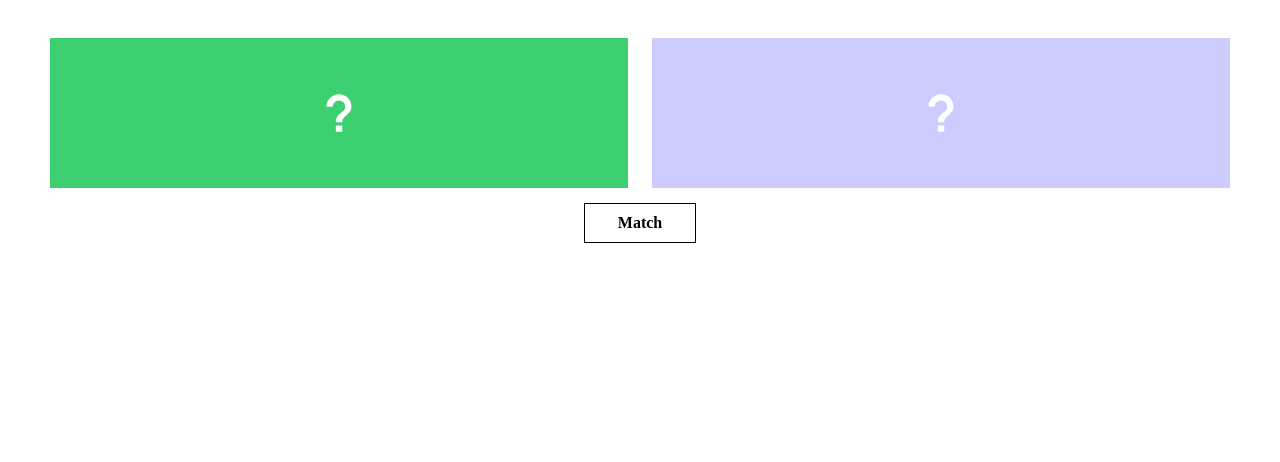
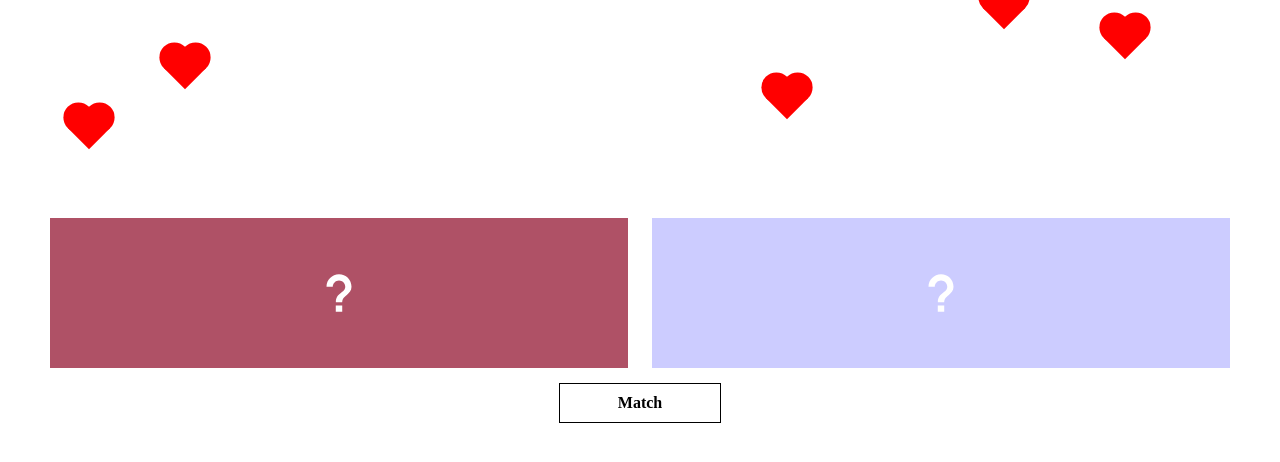
Before and after one commit to vhonebon1/love, a React (Create React App) app: page / in a window 1280 px wide. Shown: the top 462 px of the page. Built offline with nearby package versions, Linux system fonts and the light colour scheme.

Commit message:
add heart animation

```diff
--- a/package.json
+++ b/package.json
@@ -3,6 +3,7 @@
   "version": "0.1.0",
   "private": true,
   "dependencies": {
+    "jquery": "^3.4.1",
     "node-sass": "^4.12.0",
     "react": "^16.8.6",
     "react-dom": "^16.8.6",
--- a/src/App.js
+++ b/src/App.js
@@ -3,6 +3,8 @@ import logo from './logo.svg';
 import './App.css';
 import Picker from './components/picker';
 import People from './people';
+import Colours from './colours';
+import Header from './images/header.png';
 
 class App extends React.Component {
 
@@ -10,43 +12,90 @@ class App extends React.Component {
     super(props);
     this.state = {
       firstPick: false,
-      secondPick: false
+      secondPick: false,
+      firstColour: this.randomPick(Colours),
+      secondColour: this.randomPick(Colours)
     }
+    this.updateColours();
+  }
+
+  allHearts = () => {
+    return document.querySelectorAll('.heart');
+  }
+
+  moveHearts = () => {
+    const that = this;
+    this.allHearts().forEach(function (heart) {
+      setTimeout(() => that.addMoveClass(heart), Math.random() * (2000 - 0) + 0);
+    });
+  }
+
+  resetHearts = () => {
+    const that = this;
+    this.allHearts().forEach(function(heart) {
+      that.addResetClass(heart);
+    })
+  }
+
+  addMoveClass = (element) => {
+    element.classList.add('move');
+  }
+
+  addResetClass = (element) => {
+    element.classList.add('heart-reset');
   }
 
   handleMatch = () => {
     this.setState({ matching: true });
-    const { firstPick, secondPick } = this.state;
-    setTimeout((this.handleFirstPick), 2000);
-    setTimeout((this.handleSecondPick), 4000);
+    setTimeout((this.handleFirstPersonPick), 2000);
+    setTimeout((this.handleSecondPersonPick), 4000);
   }
 
-  randomPerson = () => {
-    return People[Math.floor((Math.random() * People.length) + 1)]
+  updateColours = () => {
+    const first = this.randomPick(Colours);
+    const filteredColours = Colours.filter(colour => colour != first);
+    const second = this.randomPick(filteredColours);
+    this.setState({ firstColour: first,
+                    secondColour: second })
   }
 
-  handleFirstPick = () => {
-    this.setState({ firstPick: this.randomPerson()})
+  randomPick = (array) => {
+    return array[Math.floor((Math.random() * array.length))]
   }
 
-  handleSecondPick = () => {
-    this.setState({ secondPick: this.randomPerson(), matching: false })
+  handleFirstPersonPick = () => {
+    this.setState({ firstPick: this.randomPick(People)})
+  }
+
+  handleSecondPersonPick = () => {
+    const filteredPeople = People.filter(person => person != this.state.firstPick)
+    this.setState({ secondPick: this.randomPick(filteredPeople), matching: false })
+    this.moveHearts()
   }
 
   clearMatch = () => {
-    this.setState({ firstPick: false, secondPick: false })
+    this.setState({ firstPick: false, secondPick: false });
+    this.updateColours();
+    this.resetHearts();
   }
 
   render() {
-    const { firstPick, secondPick, matching } = this.state;
+    const { firstPick, secondPick, matching, firstColour, secondColour } = this.state;
     return (
       <div className="App">
+        <div className="heart"></div>
+        <div className="heart one"></div>
+        <div className="heart two"></div>
+        <div className="heart three"></div>
+        <div className="heart four"></div>
+        <div className="heart five"></div>
         <Picker
           firstPick={firstPick}
           secondPick={secondPick}
+          firstColour={firstColour}
+          secondColour={secondColour}
           handleMatch={this.handleMatch}
           clearMatch={this.clearMatch}
-          hasBothPicks={firstPick && secondPick}
           matching={matching}
         />
       </div>
--- a/src/colours.jsx
+++ b/src/colours.jsx
@@ -1,3 +1,4 @@
-const colours = ["#3cd070", "#e0115f", "#ff9933", "#ccccff", "#002444"];
-
+const colours = ["#3cd070", "#e0115f", "#ff9933", "#ccccff", "#002444",
+                 "#eac8d8", "#afbfba", "#ff0000", "#7fff00", "#af5166",
+                 "#f2ca4e", "#420dab"];
 export default colours;
--- a/src/components/headBlock.jsx
+++ b/src/components/headBlock.jsx
@@ -2,11 +2,9 @@ import React from 'react';
 import Spinner from './spinner';
 import QuestionMark from '../images/question_mark.svg';
 
-const colours = ["#3cd070", "#e0115f", "#ff9933", "#ccccff", "#002444", "#eac8d8", "#afbfba", "#ff0000", "#7fff00"];
-
-const HeadBlock = ({ person, matching }) =>
+const HeadBlock = ({ person, matching, colour }) =>
   <div className="headBlock">
-    <div className="headBlock__inner" style={{backgroundColor: colours[Math.floor((Math.random() * colours.length))]}}>
+    <div className="headBlock__inner" style={{backgroundColor: colour}}>
       { person ?
         <div>{person}</div>
         : matching ? <Spinner />
@@ -18,4 +16,4 @@ const HeadBlock = ({ person, matching }) =>
     }
   </div>
 
-export default HeadBlock
+export default HeadBlock;
--- a/src/components/picker.jsx
+++ b/src/components/picker.jsx
@@ -1,11 +1,19 @@
 import React from 'react';
 import HeadBlock from './headBlock';
 
-const Picker = ({ firstPick, secondPick, handleMatch, clearMatch, hasBothPicks, matching }) =>
+const Picker = ({ firstPick, secondPick, handleMatch, clearMatch, hasBothPicks, matching, firstColour, secondColour }) =>
   <React.Fragment>
     <div className="picker__wrapper">
-      <HeadBlock person={firstPick} matching={matching} />
-      <HeadBlock person={secondPick} matching={matching} />
+      <HeadBlock
+        person={firstPick}
+        matching={matching}
+        colour={firstColour}
+      />
+      <HeadBlock
+        person={secondPick}
+        matching={matching}
+        colour={secondColour}
+      />
     </div>
     { hasBothPicks ?
       <div className="picker__actionButton" onClick={() => clearMatch()}>
--- a/src/index.scss
+++ b/src/index.scss
@@ -1,5 +1,15 @@
+html,body{
+  height:100%
+}
+
 body {
   padding: 30px;
+}
+.header {
+  position: relative;
+  top: -38px;
+  left: -38px;
+  width: 100vw;
 }
 // background
 
@@ -33,7 +43,7 @@ body {
 
 // button
 .picker__actionButton {
-  max-width: 100px;
+  width: 150px;
   padding: 10px 5px;
   background-color: white;
   margin: 15px auto;
@@ -43,3 +53,45 @@ body {
     cursor: pointer;
   }
 }
+
+//hearts
+.heart {
+  background-color: red;
+  height: 30px;
+  width: 30px;
+  transform: rotate(-45deg);
+  position: relative;
+  top: -75px;
+  transition: top ease #{(random(7)/2)+ 3}s;
+  &.move {
+    top: 100vh;
+  }
+  &.one {
+    left: percentage(random(100) / 100);
+  }
+  &.two {
+    left: percentage(random(100) / 100);
+  }
+  &.three {
+    left: percentage(random(100) / 100);
+  }
+  &.four {
+    left: percentage(random(100) / 100);
+  }
+  &.five {
+    left: percentage(random(100) / 100);
+  }
+}
+.heart:before,
+.heart:after {
+  content: "";
+  background-color: red;
+  border-radius: 50%;
+  height: 30px;
+  position: absolute;
+  width: 30px;
+}
+.heart:before {
+  top: -15px;
+  left: 0;
+}
--- a/src/people.jsx
+++ b/src/people.jsx
@@ -1,6 +1,6 @@
 import React from 'react';
 
-const People = ["Beth", "Emma", "Jack E", "JCA", "Pat", "Sofie F", "Sosi",
+const People = [{name: "Beth", color: "#3cd070"}, "Emma", "Jack E", "JCA", "Pat", "Sofie F", "Sosi",
                "Tommy", "Dan", "Fliss", "Leah", "Matty", "Russell",
                "Vee", "Boris", "Brad", "Electra", "Helen", "Jamie I",
                "Murray", "Phil", "Sandy", "Slimes", "Alex", "Ben", "Ed",
```
Also changed, not shown: src/images/header.png (added), 1 other file (tests, documents, lock files or other folders).
